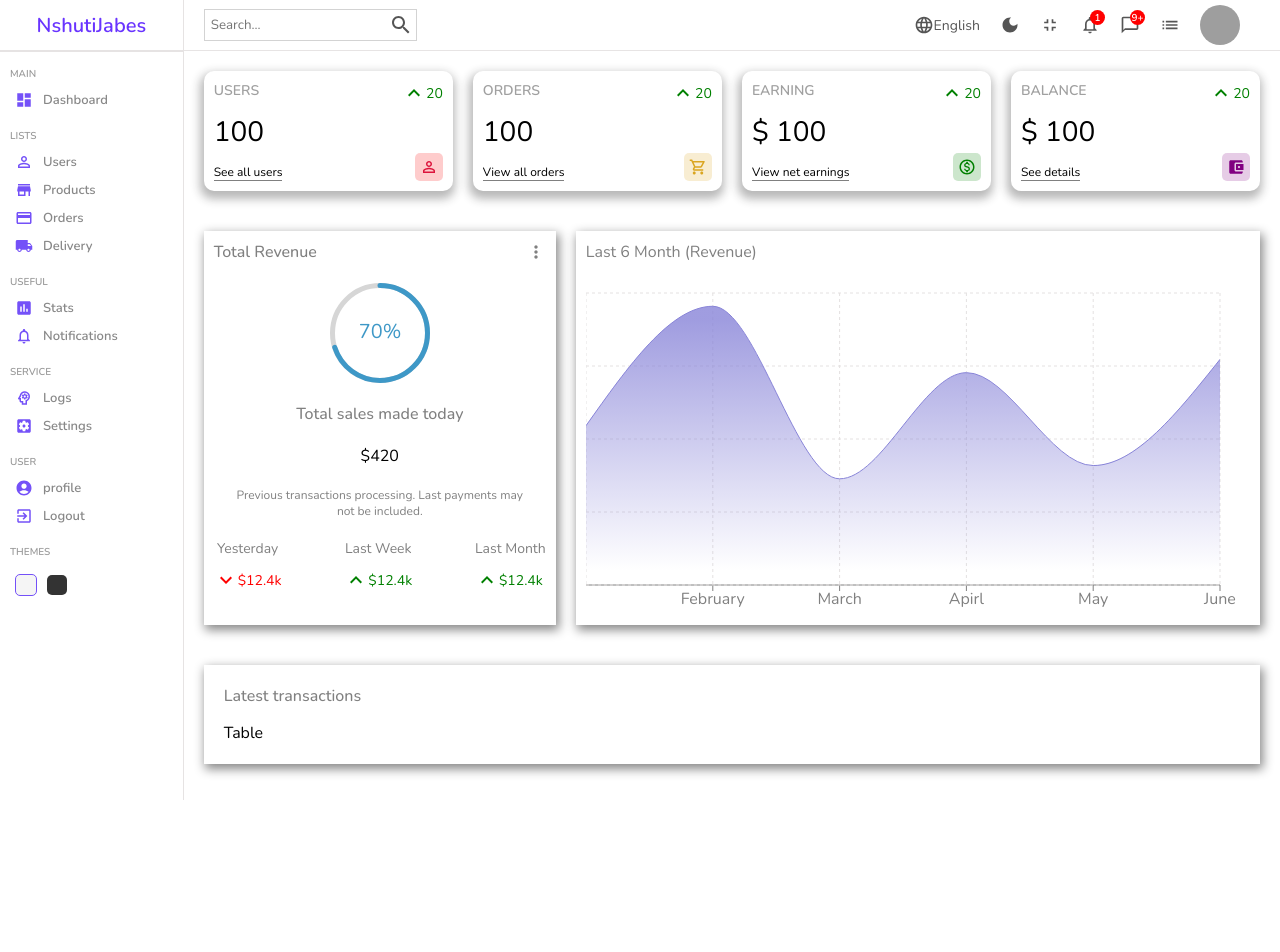
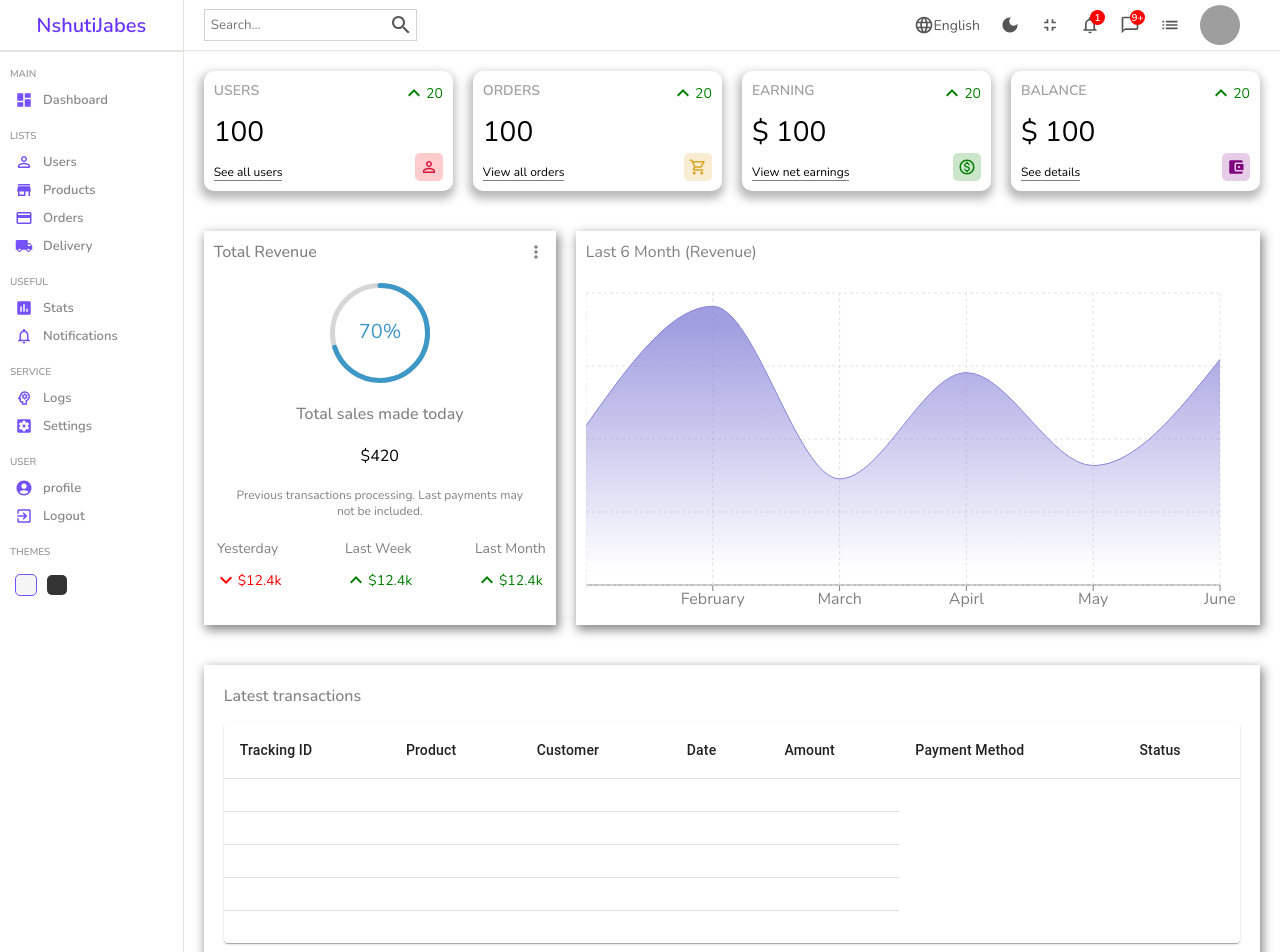
Before and after one commit to n-jabes/admin_dashboard, a React (Create React App) app: page / in a window 1280 px wide. Shown: the top 952 px of the page. Before the commit the page ends 800 px from the top, so only its background shows below. Built offline with nearby package versions, Linux system fonts and the light colour scheme; grey boxes are pictures that could not be loaded; a web font is replaced by a local one.

Commit message:
working on the table on the home page

```diff
--- a/src/components/table/Table.jsx
+++ b/src/components/table/Table.jsx
@@ -1,9 +1,101 @@
 import "./table.scss"
+import Table from '@mui/material/Table';
+import TableBody from '@mui/material/TableBody';
+import TableCell from '@mui/material/TableCell';
+import TableContainer from '@mui/material/TableContainer';
+import TableHead from '@mui/material/TableHead';
+import TableRow from '@mui/material/TableRow';
+import Paper from '@mui/material/Paper';
 
-const Table = () => {
+
+const List = () => {
+  const rows = [
+    {
+      id: 1143155,
+      product: "Acer Nitro 5",
+      img: "https://i0.wp.com/laptopmedia.com/wp-content/uploads/2021/11/acernitro5an515-45featured.jpg?ssl=1",
+      customer: "John Smith",
+      date: "1 march",
+      amount: 785,
+      method: "Cash on Delivery",
+      status: "Approved",
+    },
+    {
+      id: 2235235,
+      product: "PlayStation 5",
+      img: "https://merchandiseelectronics.com/wp-content/uploads/2021/03/PlayStation-5.jpg",
+      customer: "Michael Doe",
+      date: "1 march",
+      amount: 900,
+      method: "Online payment",
+      status: "Approved",
+    },
+    {
+      id: 2342353,
+      product: "Redragon S101",
+      img: "https://encrypted-tbn0.gstatic.com/images?q=tbn:ANd9GcRB8VVRqW9y3T3VDAk0EU7dqxGGUbknrd6bgQ&usqp=CAU",
+      customer: "John Smith",
+      date: "1 march",
+      amount: 35,
+      method: "Cash on delivery",
+      status: "Pending",
+    },
+    {
+      id: 2357741,
+      product: "Razer Blade 15",
+      img: "https://cdn.cnn.com/cnnnext/dam/assets/210804125008-razer-blade-15-lead.jpg",
+      customer: "Jane Smith",
+      date: "1 march",
+      amount: 920,
+      method: "Online",
+      status: "Approved",
+    },
+    {
+      id: 2342355,
+      product: "ASUS ROG Strix",
+      img: "https://images-na.ssl-images-amazon.com/images/I/811QpiYXe-L._AC_SL1500_.jpg",
+      customer: "Harold Carol",
+      date: "1 march",
+      amount: 2000,
+      method: "Online",
+      status: "Pending",
+    }
+  ]
+
+
   return (
-    <div className="table">Table</div>
+    <TableContainer component={Paper} className="table">
+      <Table sx={{ minWidth: 650 }} aria-label="simple table">
+        <TableHead>
+          <TableRow>
+            <TableCell className="tableCell">Tracking ID</TableCell>
+            <TableCell className="tableCell">Product</TableCell>
+            <TableCell className="tableCell">Customer</TableCell>
+            <TableCell className="tableCell">Date</TableCell>
+            <TableCell className="tableCell">Amount</TableCell>
+            <TableCell className="tableCell">Payment Method</TableCell>
+            <TableCell className="tableCell">Status</TableCell>
+          </TableRow>
+        </TableHead>
+        <TableBody>
+          {rows.map((row) => (
+            <TableRow
+              key={row.name}
+              sx={{ '&:last-child td, &:last-child th': { border: 0 } }}
+            >
+              <TableCell component="th" scope="row">
+                {row.name}
+              </TableCell>
+              <TableCell align="right">{row.calories}</TableCell>
+              <TableCell align="right">{row.fat}</TableCell>
+              <TableCell align="right">{row.carbs}</TableCell>
+              <TableCell align="right">{row.protein}</TableCell>
+            </TableRow>
+          ))}
+        </TableBody>
+      </Table>
+    </TableContainer>
   )
 }
 
-export default Table
+export default List
```
